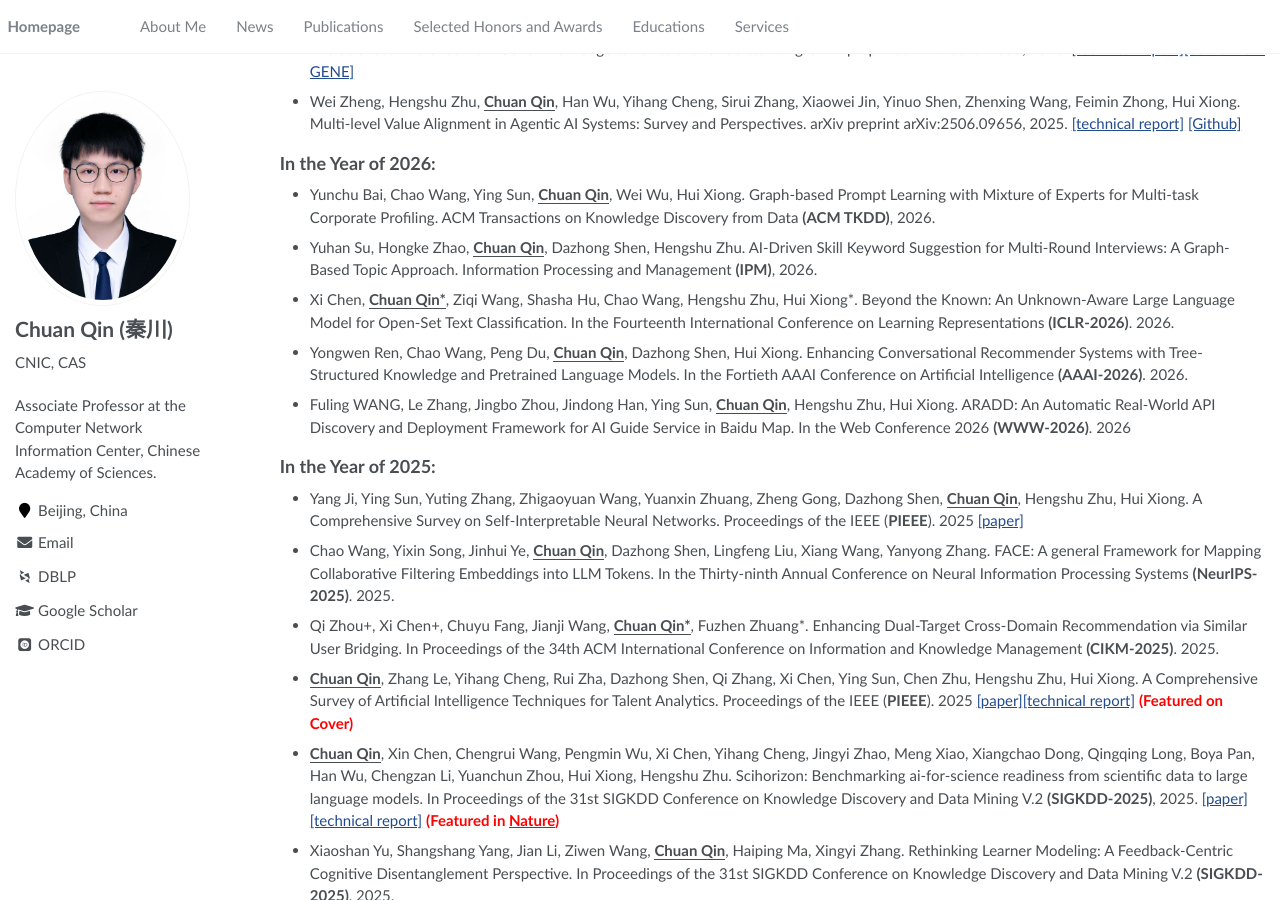
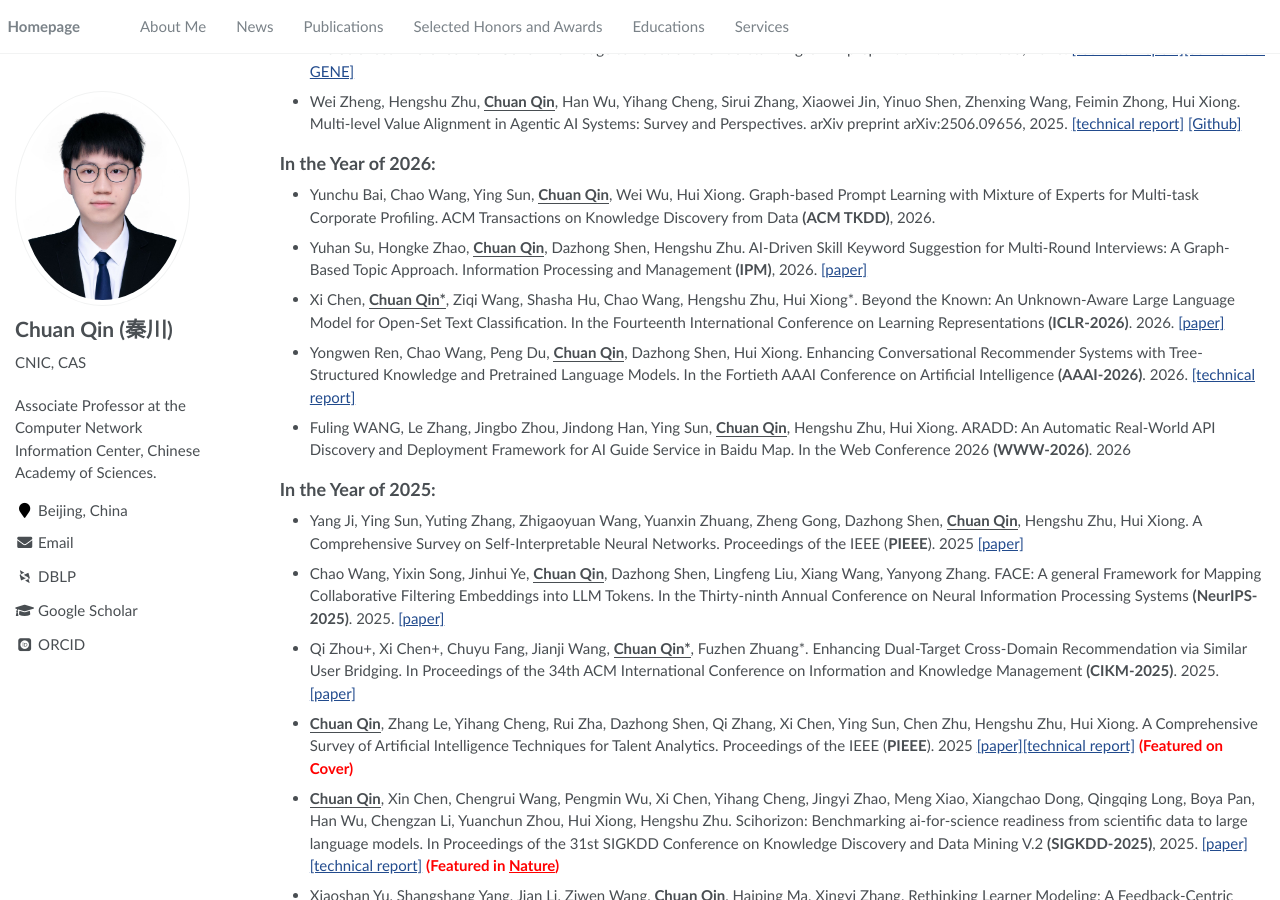
Before and after one commit to Dylan-Qin/dylan-qin.github.io, a Jekyll site: the page built from _pages/about.md, in a window 1280 px wide and 900 px high, scrolled down 1106 px. Built offline with Jekyll 4.4.1, drawn with Linux system fonts in a browser that asks for light colours; some web fonts are replaced.

Commit message:
update paper url

```diff
--- a/_pages/about.md
+++ b/_pages/about.md
@@ -114,11 +114,11 @@ document.addEventListener('DOMContentLoaded', function() {
 ## In the Year of 2026:
 - Yunchu Bai, Chao Wang, Ying Sun, **<u>Chuan Qin</u>**, Wei Wu, Hui Xiong. Graph-based Prompt Learning with Mixture of Experts for Multi-task Corporate Profiling. ACM Transactions on Knowledge Discovery from Data **(ACM TKDD)**, 2026.
 
-- Yuhan Su, Hongke Zhao, **<u>Chuan Qin</u>**, Dazhong Shen, Hengshu Zhu. AI-Driven Skill Keyword Suggestion for Multi-Round Interviews: A Graph-Based Topic Approach. Information Processing and Management **(IPM)**, 2026.
+- Yuhan Su, Hongke Zhao, **<u>Chuan Qin</u>**, Dazhong Shen, Hengshu Zhu. AI-Driven Skill Keyword Suggestion for Multi-Round Interviews: A Graph-Based Topic Approach. Information Processing and Management **(IPM)**, 2026. [[paper]](https://www.sciencedirect.com/science/article/abs/pii/S030645732600083X)
 
-- Xi Chen, **<u>Chuan Qin*</u>**, Ziqi Wang, Shasha Hu, Chao Wang, Hengshu Zhu, Hui Xiong*. Beyond the Known: An Unknown-Aware Large Language Model for Open-Set Text Classification. In the Fourteenth International Conference on Learning Representations **(ICLR-2026)**. 2026.
+- Xi Chen, **<u>Chuan Qin*</u>**, Ziqi Wang, Shasha Hu, Chao Wang, Hengshu Zhu, Hui Xiong*. Beyond the Known: An Unknown-Aware Large Language Model for Open-Set Text Classification. In the Fourteenth International Conference on Learning Representations **(ICLR-2026)**. 2026. [[paper]](https://openreview.net/pdf?id=BqLGlQF46f)
 
-- Yongwen Ren, Chao Wang, Peng Du, **<u>Chuan Qin</u>**, Dazhong Shen, Hui Xiong. Enhancing Conversational Recommender Systems with Tree-Structured Knowledge and Pretrained Language Models. In the Fortieth AAAI Conference on Artificial Intelligence **(AAAI-2026)**. 2026.
+- Yongwen Ren, Chao Wang, Peng Du, **<u>Chuan Qin</u>**, Dazhong Shen, Hui Xiong. Enhancing Conversational Recommender Systems with Tree-Structured Knowledge and Pretrained Language Models. In the Fortieth AAAI Conference on Artificial Intelligence **(AAAI-2026)**. 2026. [[technical report]](https://arxiv.org/pdf/2511.12579)
 
 - Fuling WANG, Le Zhang, Jingbo Zhou, Jindong Han, Ying Sun, **<u>Chuan Qin</u>**, Hengshu Zhu, Hui Xiong. ARADD: An Automatic Real-World API Discovery and Deployment Framework for AI Guide Service in Baidu Map. In the Web Conference 2026 **(WWW-2026)**. 2026
 
@@ -126,9 +126,9 @@ document.addEventListener('DOMContentLoaded', function() {
 ## In the Year of 2025:
 - Yang Ji, Ying Sun,  Yuting Zhang, Zhigaoyuan Wang, Yuanxin Zhuang, Zheng Gong, Dazhong Shen, **<u>Chuan Qin</u>**, Hengshu Zhu, Hui Xiong. A Comprehensive Survey on Self-Interpretable Neural Networks. Proceedings of the IEEE (**PIEEE**). 2025 [[paper]](https://ieeexplore.ieee.org/document/11275698)
 
-- Chao Wang, Yixin Song, Jinhui Ye, **<u>Chuan Qin</u>**, Dazhong Shen, Lingfeng Liu, Xiang Wang, Yanyong Zhang. FACE: A general Framework for Mapping Collaborative Filtering Embeddings into LLM Tokens. In the Thirty-ninth Annual Conference on Neural Information Processing Systems **(NeurIPS-2025)**. 2025.
+- Chao Wang, Yixin Song, Jinhui Ye, **<u>Chuan Qin</u>**, Dazhong Shen, Lingfeng Liu, Xiang Wang, Yanyong Zhang. FACE: A general Framework for Mapping Collaborative Filtering Embeddings into LLM Tokens. In the Thirty-ninth Annual Conference on Neural Information Processing Systems **(NeurIPS-2025)**. 2025. [[paper]](https://openreview.net/pdf?id=loznSxLomv)
 
-- Qi Zhou+, Xi Chen+, Chuyu Fang, Jianji Wang, **<u>Chuan Qin*</u>**, Fuzhen Zhuang*. Enhancing Dual-Target Cross-Domain Recommendation via Similar User Bridging.  In Proceedings of the 34th ACM International Conference on Information and Knowledge Management **(CIKM-2025)**. 2025.
+- Qi Zhou+, Xi Chen+, Chuyu Fang, Jianji Wang, **<u>Chuan Qin*</u>**, Fuzhen Zhuang*. Enhancing Dual-Target Cross-Domain Recommendation via Similar User Bridging.  In Proceedings of the 34th ACM International Conference on Information and Knowledge Management **(CIKM-2025)**. 2025. [[paper]](https://dl.acm.org/doi/10.1145/3746252.3761356)
 
 - **<u>Chuan Qin</u>**, Zhang Le, Yihang Cheng, Rui Zha, Dazhong Shen, Qi Zhang, Xi Chen, Ying Sun, Chen Zhu, Hengshu Zhu, Hui Xiong. A Comprehensive Survey of Artificial Intelligence Techniques for Talent Analytics. Proceedings of the IEEE (**PIEEE**). 2025 [[paper]](https://ieeexplore.ieee.org/document/11027075)[[technical report]](https://arxiv.org/pdf/2307.03195) **<span style="color:red">(Featured on Cover)</span>**
 
```
Also changed, not shown: 1 other file.
